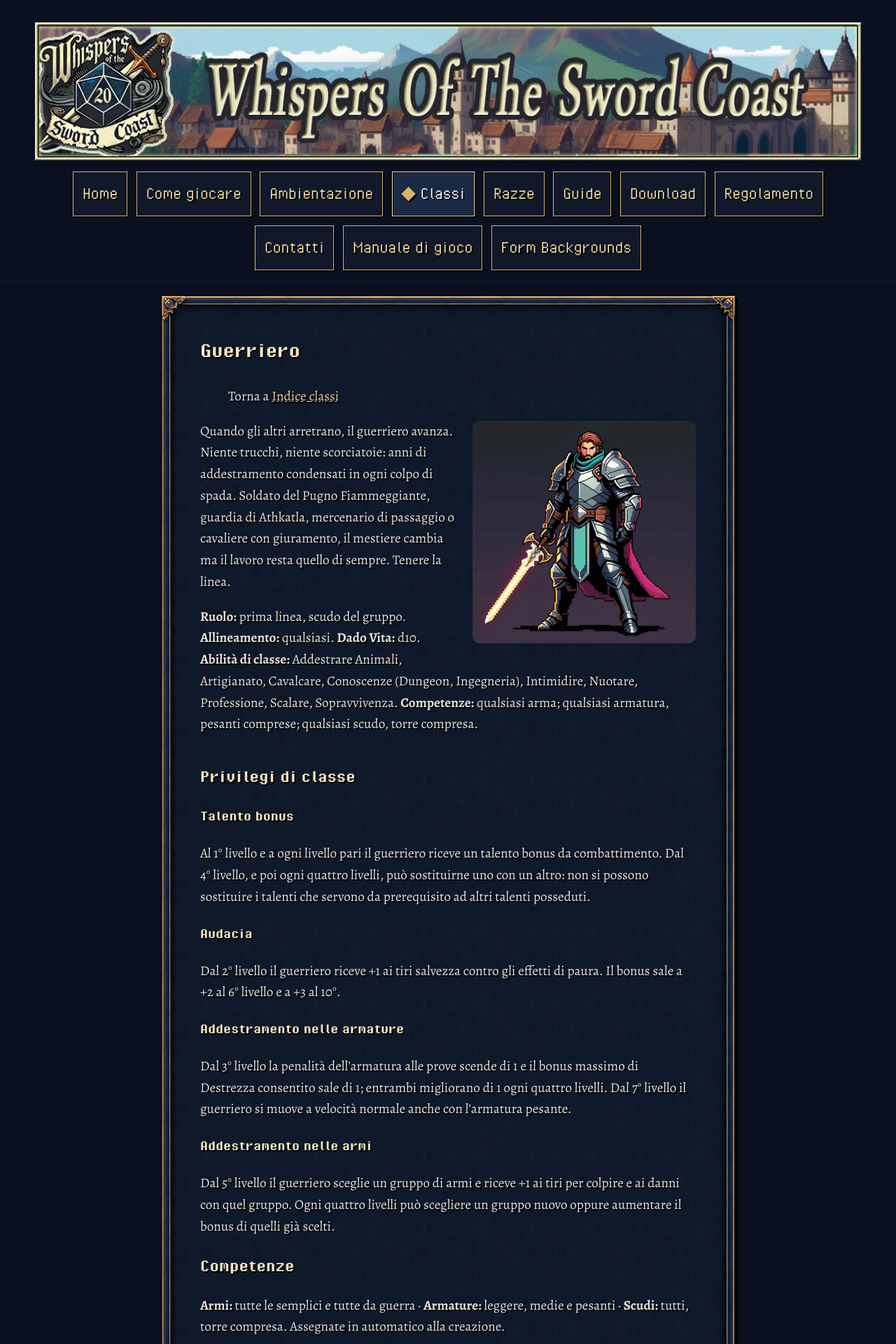
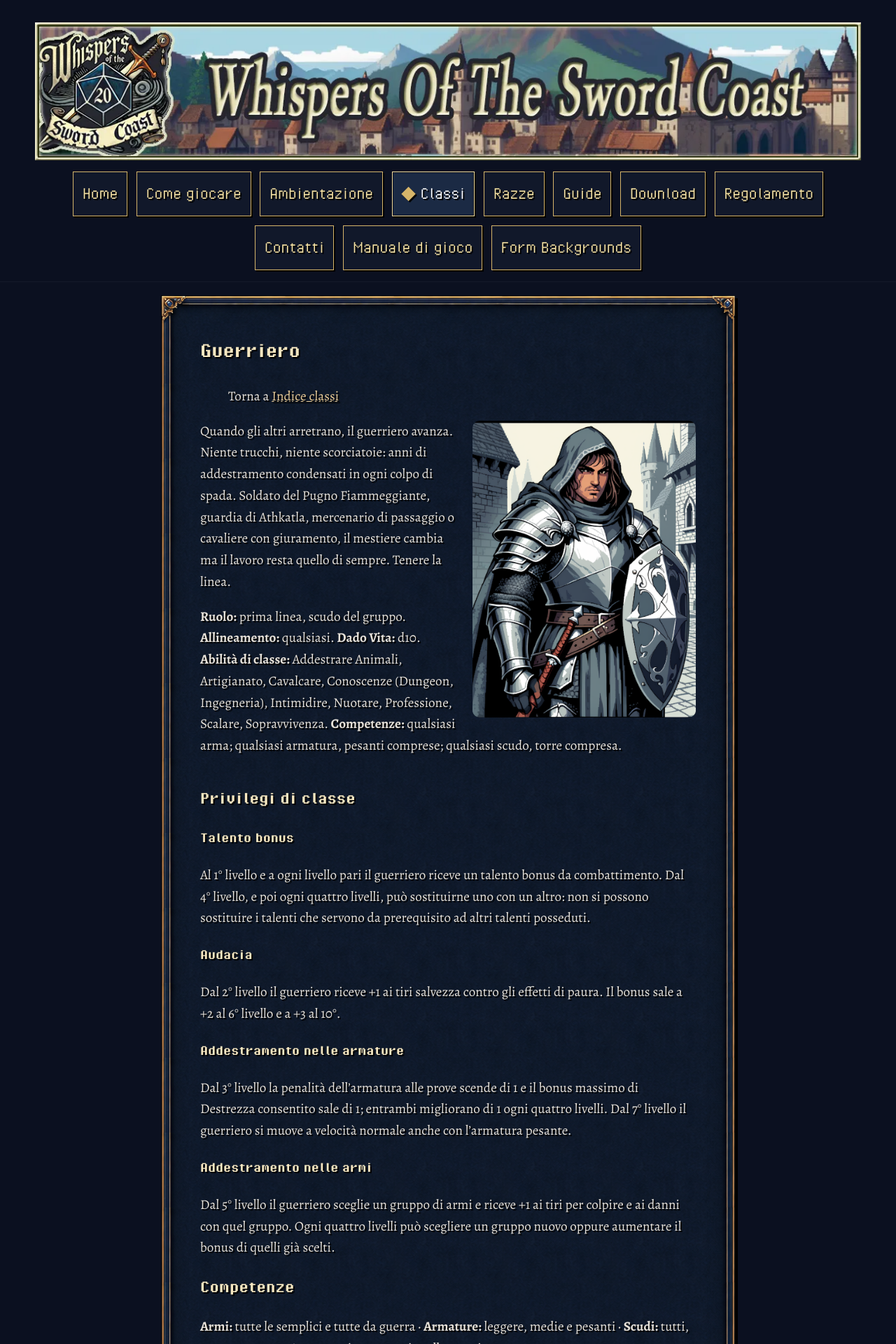
Before and after one commit to whispersoftheswordcoast/whispersoftheswordcoast.github.io, a Jekyll site: the page built from classi/guerriero.md, in a window 1280 px wide. Shown: the top 1920 px of the page at 70% size. Built offline with Jekyll 4.4.1, drawn with Linux system fonts in a browser that asks for light colours; our own code applies the rules of GitHub Pages for plain Markdown files.

Commit message:
Guerriero: immagine webp -> nuova png

```diff
--- a/classi/guerriero.md
+++ b/classi/guerriero.md
@@ -9,7 +9,7 @@
 
 > Torna a [Indice classi](/classi/)
 
-<img src="{{ '/assets/images/guerriero.webp' | relative_url }}" alt="guerriero" style="float: right; width: 45%; max-width: 320px; height: auto; margin: 0 0 1rem 1.5rem; border-radius: 10px;" />
+<img src="{{ '/assets/images/guerriero.png' | relative_url }}" alt="guerriero" style="float: right; width: 45%; max-width: 320px; height: auto; margin: 0 0 1rem 1.5rem; border-radius: 10px;" />
 
 Quando gli altri arretrano, il guerriero avanza. Niente trucchi, niente scorciatoie: anni di addestramento condensati in ogni colpo di spada. Soldato del Pugno Fiammeggiante, guardia di Athkatla, mercenario di passaggio o cavaliere con giuramento, il mestiere cambia ma il lavoro resta quello di sempre. Tenere la linea.
 
```
Also changed, not shown: assets/images/guerriero.png (added).
